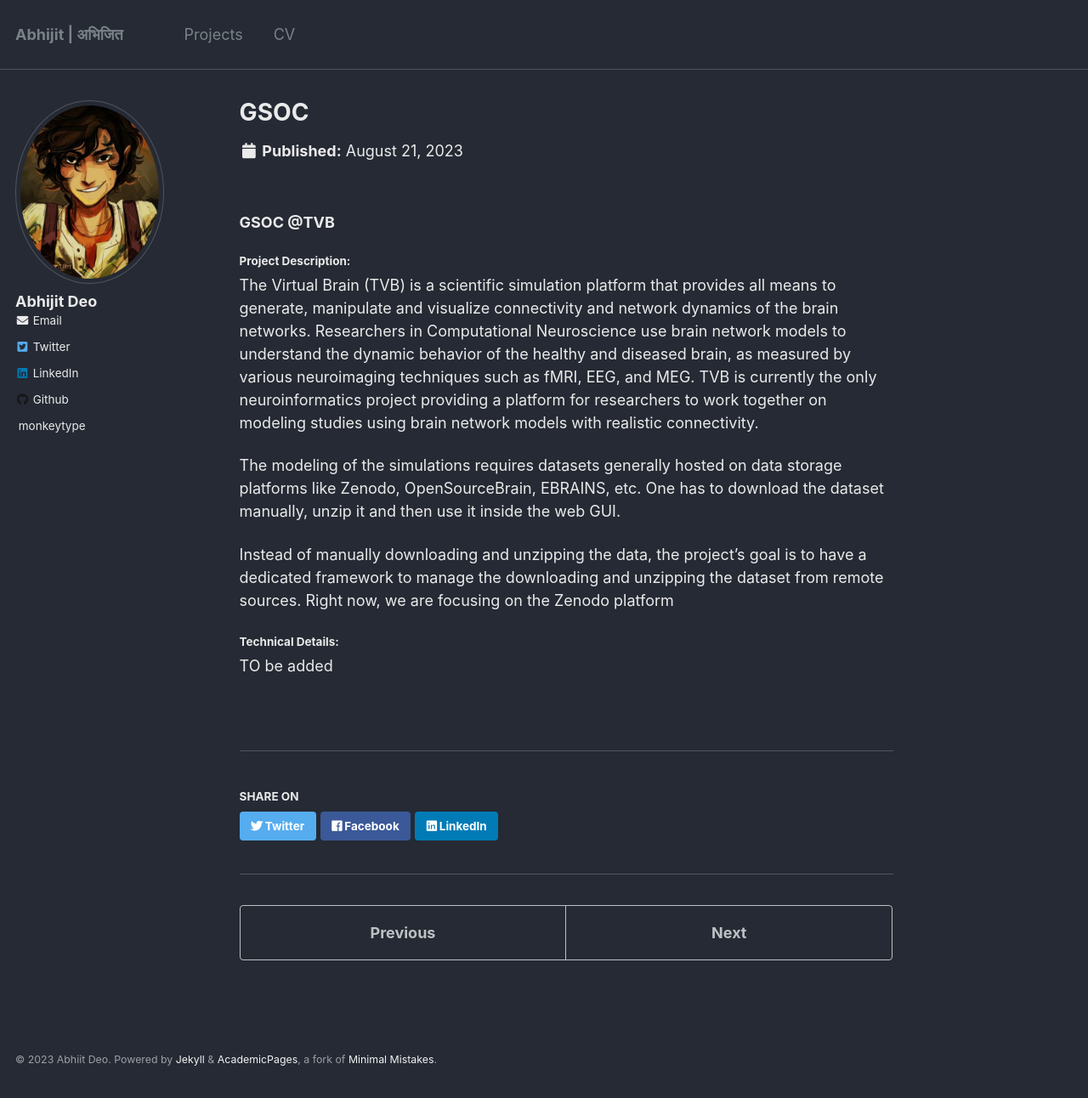
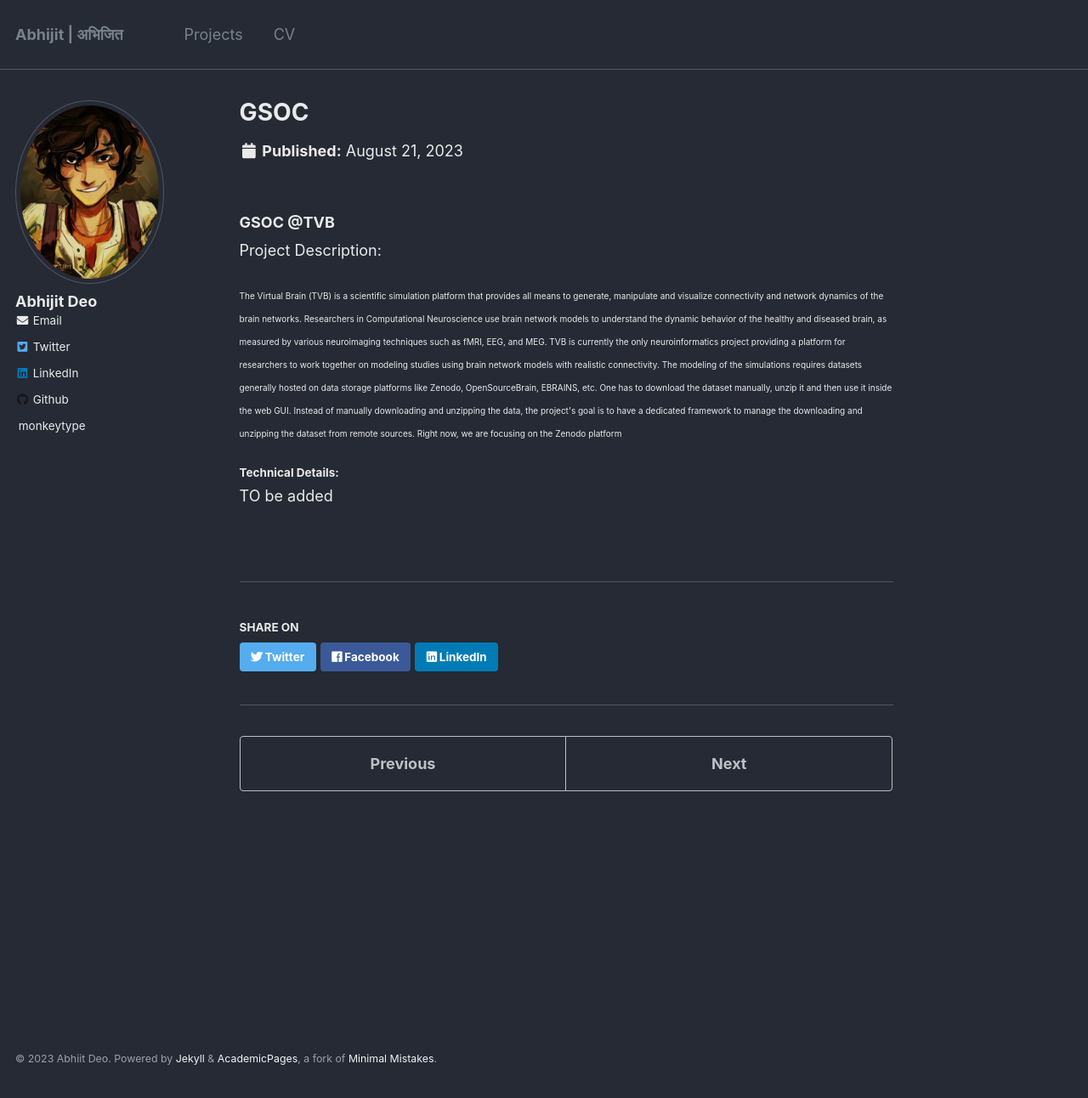
Before and after one commit to abhi-glitchhg/abhi-glitchhg.github.io, a Jekyll site: the page built from _projects/gsoc.md, in a window 1280 px wide and 1292 px high. Shown: the whole window at 85% size. Built offline with Jekyll 4.4.1, drawn with Linux system fonts in a browser that asks for light colours.

Commit message:
Update gsoc.md

```diff
--- a/_projects/gsoc.md
+++ b/_projects/gsoc.md
@@ -11,9 +11,9 @@ date: 2023-08-21
 
 ### GSOC @TVB
 
-##### Project Description:
+Project Description:
 
-The Virtual Brain (TVB) is a scientific simulation platform that provides all
+<font size="1"> The Virtual Brain (TVB) is a scientific simulation platform that provides all
 means to generate, manipulate and visualize connectivity and network dynamics
 of the brain networks. Researchers in Computational Neuroscience use brain
 network models to understand the dynamic behavior of the healthy and diseased
@@ -32,7 +32,7 @@ is to have a dedicated framework to manage the downloading and unzipping the
 dataset from remote sources. Right now, we are focusing on the Zenodo
 platform
 
-
+</font>
 
 ##### Technical Details:
 TO be added
```
